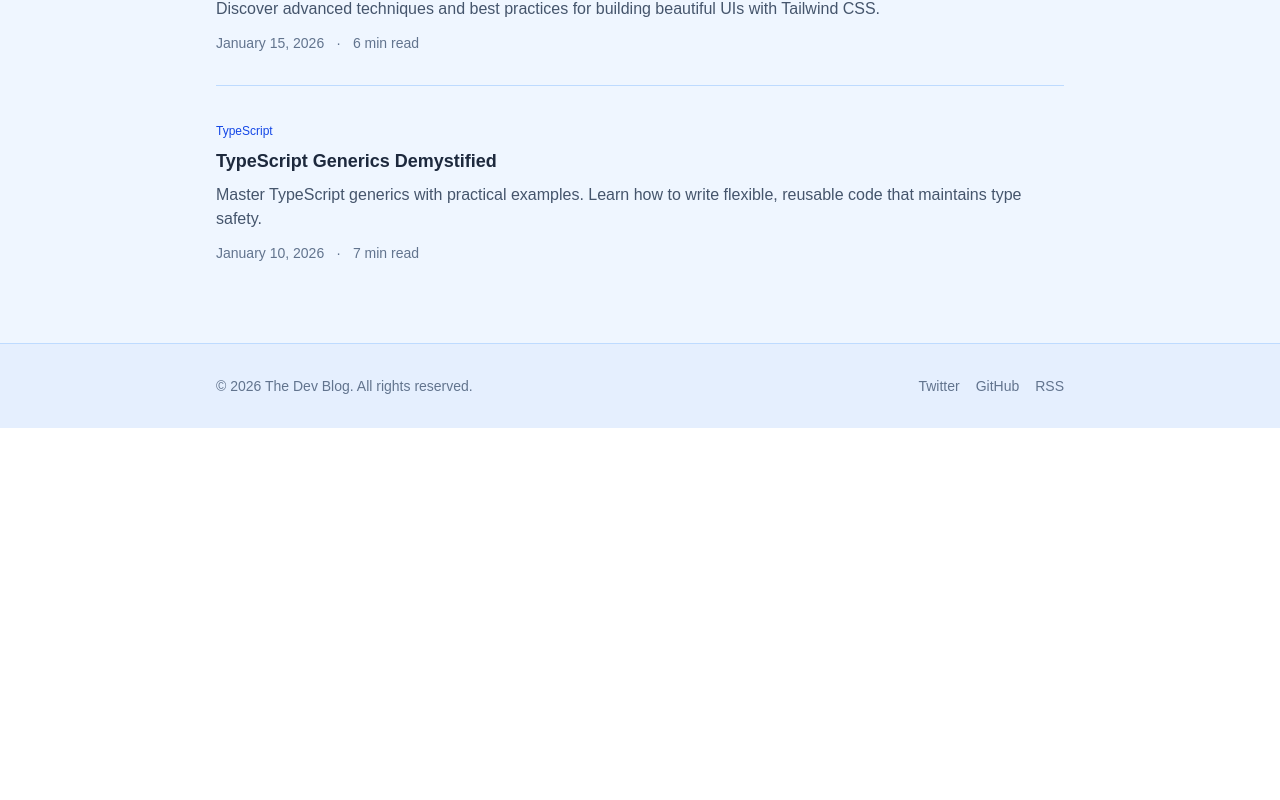
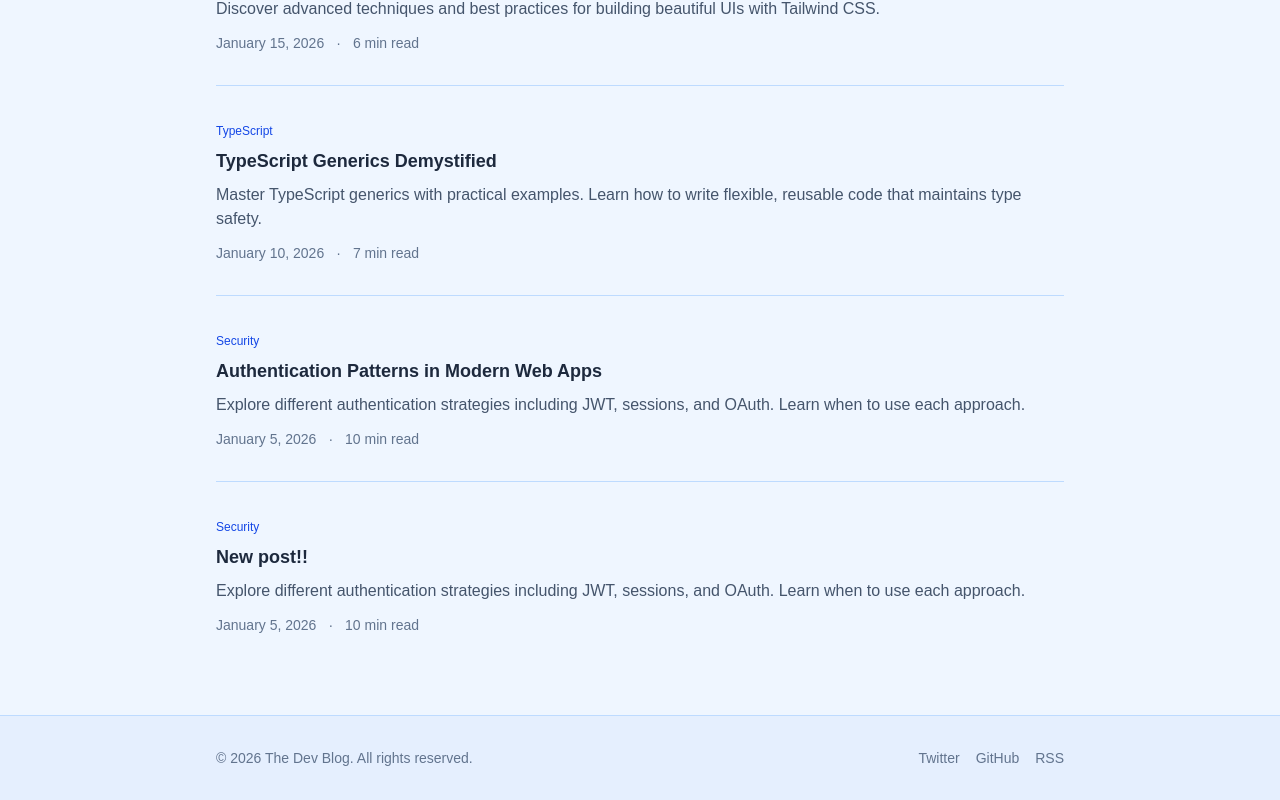
Before and after one commit to evisdren/blog, a Next.js app: page / in a window 1280 px wide. Shown: the part 887-1687 px from the top of the page. Before the commit the page ends 1315 px from the top, so only its background shows below. Built offline with nearby package versions, Linux system fonts and the light colour scheme.

Commit message:
add new post
Entire-Checkpoint: 3e7b0a5f3f5b

```diff
--- a/app/page.tsx
+++ b/app/page.tsx
@@ -49,6 +49,24 @@ const posts = [
     date: "January 10, 2026",
     category: "TypeScript",
     readTime: "7 min read",
+  },
+  {
+    id: 5,
+    title: "Authentication Patterns in Modern Web Apps",
+    excerpt:
+      "Explore different authentication strategies including JWT, sessions, and OAuth. Learn when to use each approach.",
+    date: "January 5, 2026",
+    category: "Security",
+    readTime: "10 min read",
+  },
+  {
+    id: 6,
+    title: "New post!!",
+    excerpt:
+      "Explore different authentication strategies including JWT, sessions, and OAuth. Learn when to use each approach.",
+    date: "January 5, 2026",
+    category: "Security",
+    readTime: "10 min read",
   },
 ];
 
```
